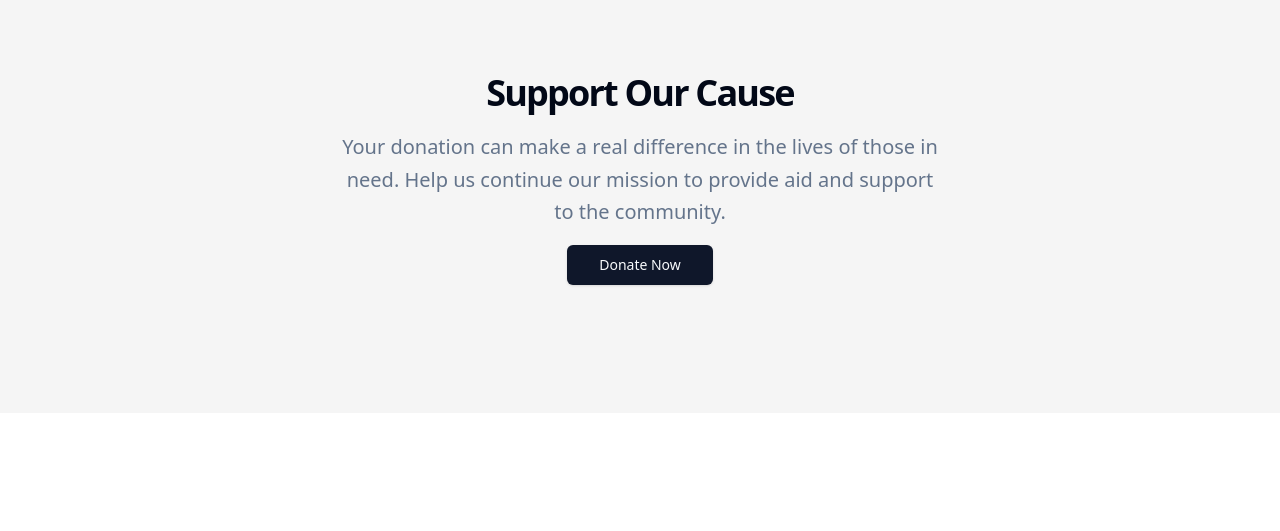
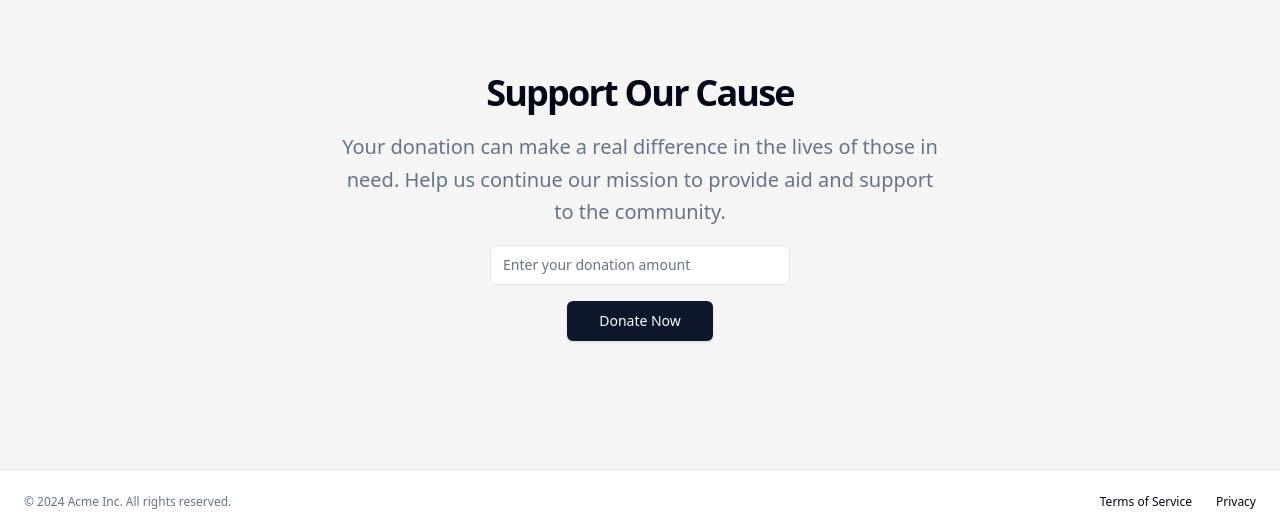
Before and after one commit to Felix-Mj/digital-amilahara, a React (Vite) app in the folder frontend/: page / in a window 1280 px wide. Shown: the part 522-1053 px from the top of the page. Before the commit the page ends 935 px from the top, so only its background shows below. Built offline with nearby package versions, Linux system fonts and the light colour scheme.

Commit message:
Add footer page and ui

```diff
--- a/frontend/src/App.jsx
+++ b/frontend/src/App.jsx
@@ -13,6 +13,7 @@ import Gallerys from "./Pages/Gallerys";
 import About from "./Pages/About";
 import Contact from "./Pages/Contact";
 import ViewPage from "./Pages/ViewPage";
+import Footerpage from "./Pages/Footerpage";
 
 
 export default function App() {
@@ -33,6 +34,7 @@ export default function App() {
             <Route path="/contact" element={<Contact />}/>
             <Route path="/blog/:id" element={<ViewPage />}/>
           </Routes>
+          <Footerpage/>
         </BrowserRouter>
       </PersistGate>
     </Provider>
--- /dev/null
+++ b/frontend/src/Pages/Footerpage.jsx
@@ -0,0 +1,18 @@
+import React from 'react'
+import { Link } from 'react-router-dom'
+
+export default function Footerpage() {
+  return (
+    <footer className="flex flex-col gap-2 sm:flex-row py-6 w-full shrink-0 items-center px-4 md:px-6 border-t">
+    <p className="text-xs text-muted-foreground">&copy; 2024 Acme Inc. All rights reserved.</p>
+    <nav className="sm:ml-auto flex gap-4 sm:gap-6">
+      <Link href="#" className="text-xs hover:underline underline-offset-4" prefetch={false}>
+        Terms of Service
+      </Link>
+      <Link href="#" className="text-xs hover:underline underline-offset-4" prefetch={false}>
+        Privacy
+      </Link>
+    </nav>
+  </footer>
+  )
+}
--- a/frontend/src/components/Home/Donation.jsx
+++ b/frontend/src/components/Home/Donation.jsx
@@ -1,14 +1,24 @@
-import React from "react";
+import axios from "axios";
+import React, { useState } from "react";
+import { useSelector } from "react-redux";
 import { Link } from "react-router-dom";
+import { Input } from "../ui/input";
 
 export default function Donation() {
+  const {currentUser} = useSelector((state)=>state.user)
+  console.log(currentUser)
+  const [amount, setAmount]= useState()
+  const[useData, setUserData]=useState()
     const handleDonate = () => {
+      const payment = axios.post("/api/v2/payment",
+
+      )
 
     }
   return (
     <section className="w-full py-12 md:py-24 lg:py-32 bg-[#f5f5f5]">
       <div className="container px-4 md:px-6 text-center">
-        <div className="max-w-[600px] mx-auto space-y-4">
+        <div className="flex items-center justify-center flex-col max-w-[600px] mx-auto space-y-4">
           <h2 className="text-3xl font-bold tracking-tighter md:text-4xl/tight">
             Support Our Cause
           </h2>
@@ -17,6 +27,14 @@ export default function Donation() {
             need. Help us continue our mission to provide aid and support to the
             community.
           </p>
+          <Input
+          type="number"
+            placeholder="Enter your donation amount"
+            value={amount}
+            className="flex items-center justify-center w-[50%]"
+            onChange={(e) => setAmount(e.target.value)}
+            Value={amount}
+          />
           <Link
           onClick={handleDonate}
             href="#"
```
